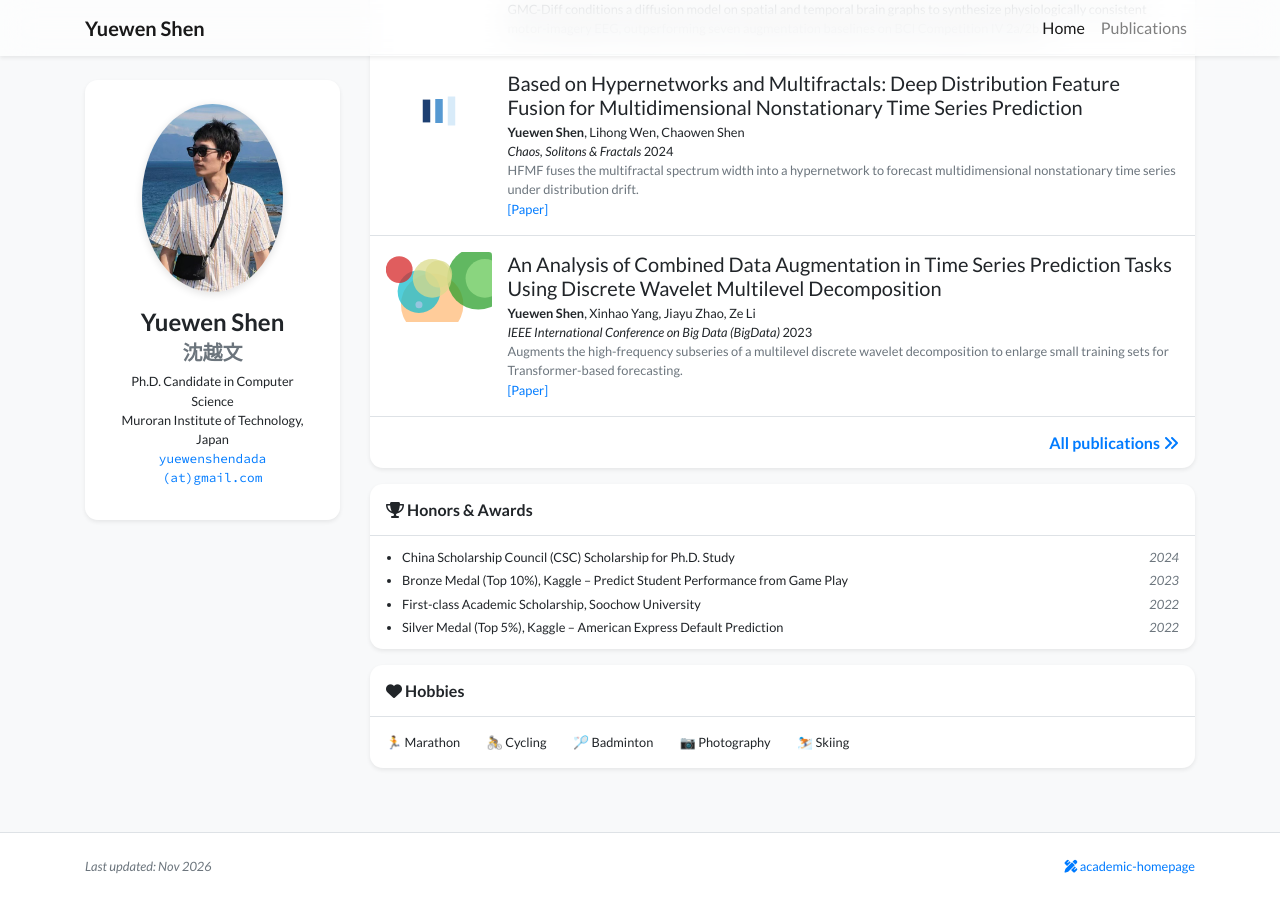
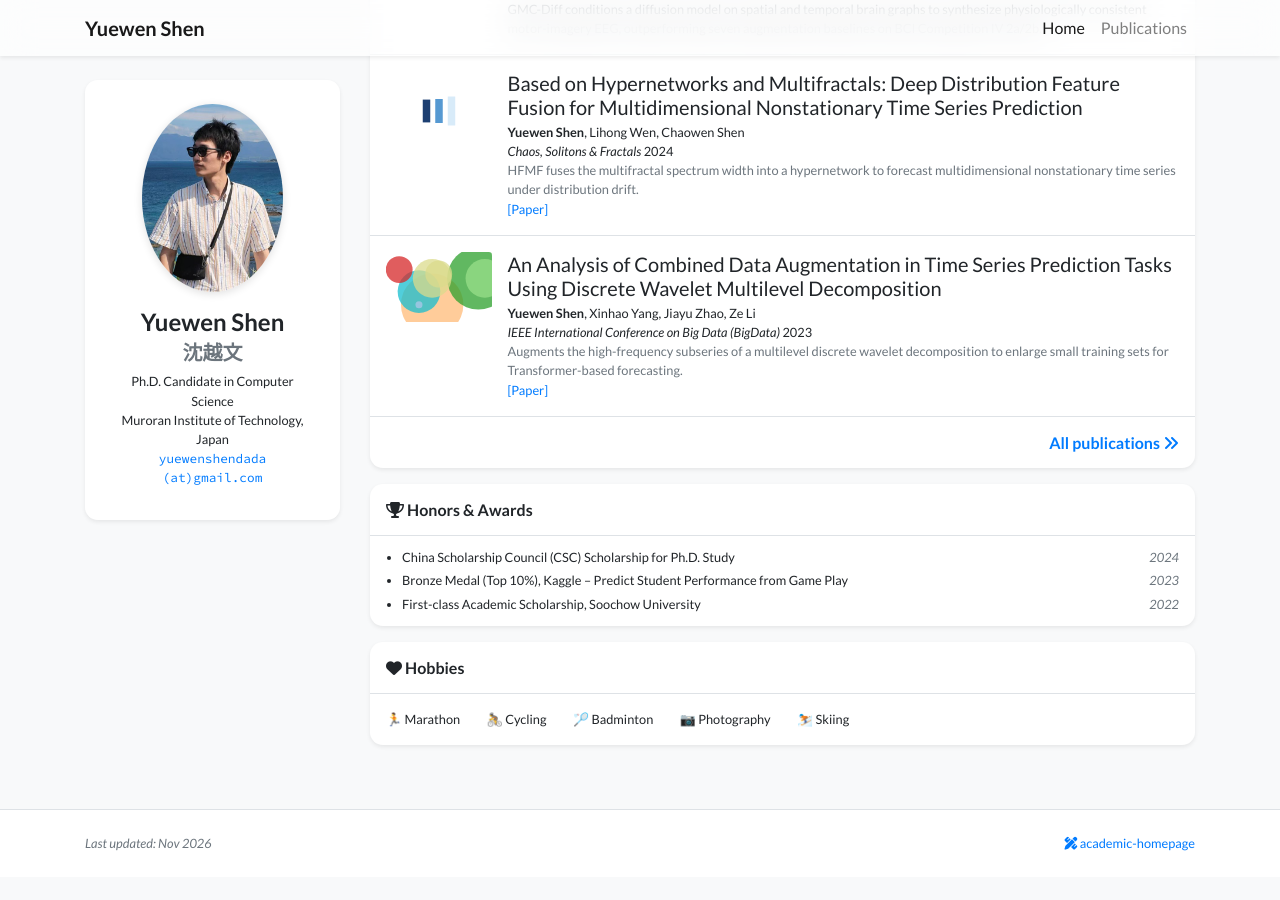
Before and after one commit to Yuewen-shen/Yuewen-shen.github.io, a Jekyll site: the page built from index.html, in a window 1280 px wide and 900 px high, scrolled down 1489 px. Built offline with Jekyll 4.4.1, drawn with Linux system fonts in a browser that asks for light colours; nearby versions of some CDN libraries; a style sheet for code colours, icons or effects is not loaded; after the commit the page ends 2366 px from its top, so only the background shows below that.

Commit message:
Remove Kaggle silver medal
Co-Authored-By: Claude Opus 5.5 <noreply@anthropic.com>

```diff
--- a/_data/profile.yml
+++ b/_data/profile.yml
@@ -52,8 +52,6 @@ awards:
   date: 2023
 - name: First-class Academic Scholarship, Soochow University
   date: 2022
-- name: Silver Medal (Top 5%), Kaggle &ndash; American Express Default Prediction
-  date: 2022
 
 experience_title: Service & Leadership
 experience:
```
